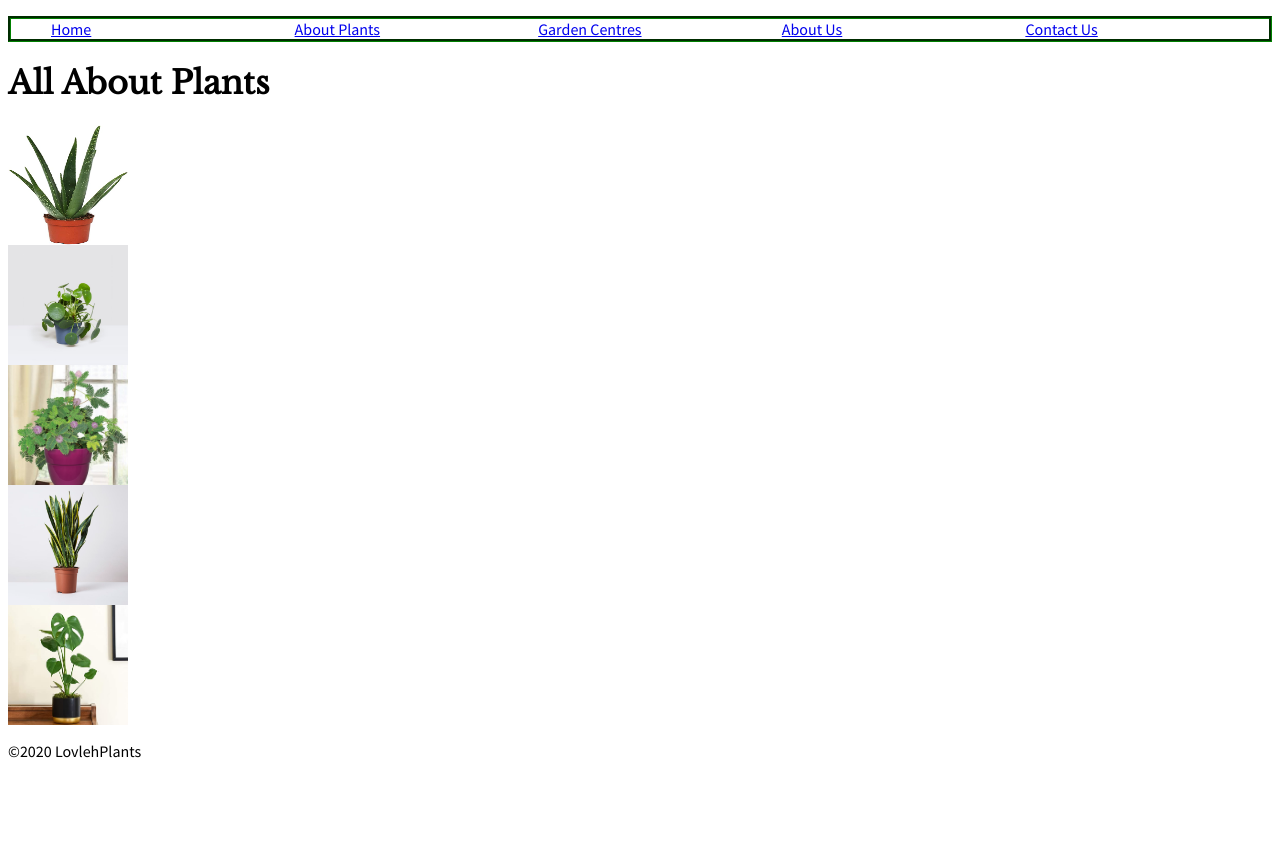
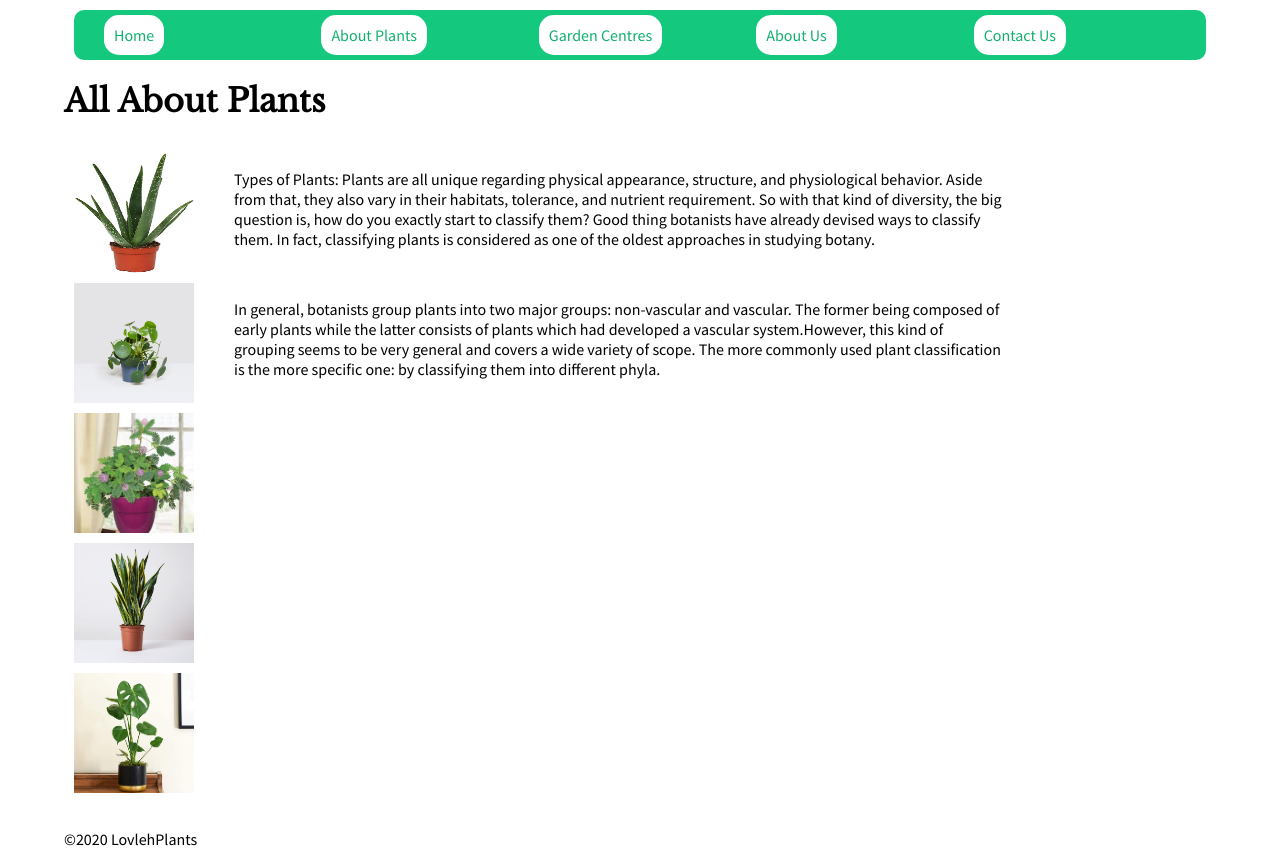
Before and after one commit to carey-andrew/LovlehPlants, a plain HTML site: page plants.html in a window 1280 px wide. Before the commit the page ends 800 px from the top, so only its background shows below. Drawn offline with nearby package versions, Linux system fonts and the light colour scheme.

Commit message:
styled nav bar

```diff
--- a/about.css
+++ b/about.css
@@ -1,3 +1,7 @@
+body {
+    max-width: 90vw;
+    margin: 0 auto;
+}
 h1 {
     font-family: 'Libre Baskerville', serif;
 }
@@ -6,21 +10,36 @@ p {
     font-family: 'Source Sans Pro', sans-serif;
 }
 
+.search {
+    flex: 1;
+    order: 1;
+}
+
+.container > li {
+    flex: 1;
+    /*flex-basis: 100%;*/
+}
+
 .container {
     display: flex;
     flex-wrap: wrap;
-    border-style: groove;
-    border-color: green;
     font-family: 'Source Sans Pro', sans-serif;
     list-style-type: none;
+    margin: 10px;
+    padding: 15px;
+    padding-left: 30px;
+    background-color: #14c97d;
+    border-radius: 10px;
 }
 
-.search {
-    flex: 1;
-    order: 1;
-  }
+a {
+    color: #12b06d;
+    background-color: white;
+    padding: 10px;
+    border-radius: 15px;
+    text-decoration: none;
+}
 
-  .container > li {
-    flex: 1;
-    /*flex-basis: 100%;*/
-  }
+a:hover {
+    cursor: pointer;
+}
--- a/contact.css
+++ b/contact.css
@@ -1,9 +1,13 @@
 body {
-    width: 90%;
+    max-width: 90vw;
     margin: 0 auto;
     display: flex;
     flex-direction: column;
     align-items: center;
+}
+
+header {
+    width: 90vw;
 }
 
 h1 {
@@ -14,24 +18,15 @@ p {
     font-family: 'Source Sans Pro', sans-serif;
 }
 
-.container {
-    display: flex;
-    flex-wrap: wrap;
-    border-style: groove;
-    border-color: green;
-    font-family: 'Source Sans Pro', sans-serif;
-    list-style-type: none;
-}
-
 .search {
     flex: 1;
     order: 1;
-  }
+}
 
-  .container > li {
+.container > li {
     flex: 1;
     /*flex-basis: 100%;*/
-  }
+}
 
 .gmap_canvas {
     border: black solid 2px;
@@ -42,3 +37,27 @@ p {
     flex-direction: column;
     align-items: center;
 }
+
+.container {
+    display: flex;
+    flex-wrap: wrap;
+    font-family: 'Source Sans Pro', sans-serif;
+    list-style-type: none;
+    margin: 10px;
+    padding: 15px;
+    padding-left: 30px;
+    background-color: #14c97d;
+    border-radius: 10px;
+}
+
+a {
+    color: #12b06d;
+    background-color: white;
+    padding: 10px;
+    border-radius: 15px;
+    text-decoration: none;
+}
+
+a:hover {
+    cursor: pointer;
+}
--- a/gardenCentres.css
+++ b/gardenCentres.css
@@ -1,3 +1,8 @@
+body {
+    max-width: 90vw;
+    margin: 0 auto;
+}
+
 h1 {
     font-family: 'Libre Baskerville', serif;
 }
@@ -9,10 +14,25 @@ p {
 .container {
     display: flex;
     flex-wrap: wrap;
-    border-style: groove;
-    border-color: green;
     font-family: 'Source Sans Pro', sans-serif;
     list-style-type: none;
+    margin: 10px;
+    padding: 15px;
+    padding-left: 30px;
+    background-color: #14c97d;
+    border-radius: 10px;
+}
+
+a {
+    color: #12b06d;
+    background-color: white;
+    padding: 10px;
+    border-radius: 15px;
+    text-decoration: none;
+}
+
+a:hover {
+    cursor: pointer;
 }
 
 .search {
--- a/index.css
+++ b/index.css
@@ -1,3 +1,7 @@
+body {
+    max-width: 90vw;
+    margin: 0 auto;
+}
 h1 {
     font-family: 'Libre Baskerville', serif;
 }
@@ -6,21 +10,36 @@ p {
     font-family: 'Source Sans Pro', sans-serif;
 }
 
+.search {
+    flex: 1;
+    order: 1;
+}
+
+.container > li {
+    flex: 1;
+    /*flex-basis: 100%;*/
+}
+
 .container {
     display: flex;
     flex-wrap: wrap;
-    border-style: groove;
-    border-color: green;
     font-family: 'Source Sans Pro', sans-serif;
     list-style-type: none;
+    margin: 10px;
+    padding: 15px;
+    padding-left: 30px;
+    background-color: #14c97d;
+    border-radius: 10px;
 }
 
-.search {
-    flex: 1;
-    order: 1;
-  }
+a {
+    color: #12b06d;
+    background-color: white;
+    padding: 10px;
+    border-radius: 15px;
+    text-decoration: none;
+}
 
-  .container > li {
-    flex: 1;
-    /*flex-basis: 100%;*/
-  }
+a:hover {
+    cursor: pointer;
+}
--- a/plants.css
+++ b/plants.css
@@ -1,10 +1,29 @@
-
+body {
+    max-width: 90vw;
+    margin: 0 auto;
+}
 .image {
     width: 120px;
     height: 120px;
+    margin-bottom: 10px;
 }
 
-  div{
+.grid {
+    display: flex;
+    flex-direction: row;
+}
+
+.images {
+    margin: 10px;
+}
+
+.text {
+    margin: 10px;
+    margin-left: 30px;
+    max-width: 60vw;
+}
+
+div {
     display: flex;
     flex-direction: column;
     align-items: flex-start;
@@ -21,10 +40,25 @@ p {
 .container {
     display: flex;
     flex-wrap: wrap;
-  border-style: groove;
-  border-color: green;
     font-family: 'Source Sans Pro', sans-serif;
     list-style-type: none;
+    margin: 10px;
+    padding: 15px;
+    padding-left: 30px;
+    background-color: #14c97d;
+    border-radius: 10px;
+}
+
+a {
+    color: #12b06d;
+    background-color: white;
+    padding: 10px;
+    border-radius: 15px;
+    text-decoration: none;
+}
+
+a:hover {
+    cursor: pointer;
 }
 
 .search {
--- a/plants.html
+++ b/plants.html
@@ -7,8 +7,10 @@
 
         <link rel="stylesheet" type="text/css" href="plants.css" />
 
-    <link href="https://fonts.googleapis.com/css2?family=Libre+Baskerville&family=Source+Sans+Pro&display=swap" rel="stylesheet">
-
+        <link
+            href="https://fonts.googleapis.com/css2?family=Libre+Baskerville&family=Source+Sans+Pro&display=swap"
+            rel="stylesheet"
+        />
 
         <title>Plants</title>
     </head>
@@ -21,20 +23,64 @@
                 <li><a href="./about.html">About Us</a></li>
                 <li><a href="./contact.html">Contact Us</a></li>
             </ul>
-      <h1>
-        All About Plants
-      </h1>
         </header>
-    <div>
-    <img src="Aloe Vera.jpg" alt="Aloe Vera" class="image" width="50">
-    <img src="Chinese Money.jpg" alt="Chinese Money" class="image" width="50">
-    <img src="Mimosa Sensitive.jpg" alt="Mimosa Sensitive.jpg" class="image" width="50">
-    <img src="Snake Plant.jpg" alt="Snake Plant" class="image" width="50">
-    <img src="Swiss Cheese.jpg" alt="Swiss Cheese" class="image" width="50">
+        <h1>All About Plants</h1>
+        <div class="grid">
+            <div class="images">
+                <img
+                    src="Aloe Vera.jpg"
+                    alt="Aloe Vera"
+                    class="image"
+                    width="50"
+                />
+                <img
+                    src="Chinese Money.jpg"
+                    alt="Chinese Money"
+                    class="image"
+                    width="50"
+                />
+                <img
+                    src="Mimosa Sensitive.jpg"
+                    alt="Mimosa Sensitive.jpg"
+                    class="image"
+                    width="50"
+                />
+                <img
+                    src="Snake Plant.jpg"
+                    alt="Snake Plant"
+                    class="image"
+                    width="50"
+                />
+                <img
+                    src="Swiss Cheese.jpg"
+                    alt="Swiss Cheese"
+                    class="image"
+                    width="50"
+                />
             </div>
-  </header>
-
-
+            <div class="text">
+                <p>
+                    Types of Plants: Plants are all unique regarding physical
+                    appearance, structure, and physiological behavior. Aside
+                    from that, they also vary in their habitats, tolerance, and
+                    nutrient requirement. So with that kind of diversity, the
+                    big question is, how do you exactly start to classify them?
+                    Good thing botanists have already devised ways to classify
+                    them. In fact, classifying plants is considered as one of
+                    the oldest approaches in studying botany.
+                </p>
+                <br />
+                <p>
+                    In general, botanists group plants into two major groups:
+                    non-vascular and vascular. The former being composed of
+                    early plants while the latter consists of plants which had
+                    developed a vascular system.However, this kind of grouping
+                    seems to be very general and covers a wide variety of scope.
+                    The more commonly used plant classification is the more
+                    specific one: by classifying them into different phyla.
+                </p>
+            </div>
+        </div>
 
         <footer>
             <p>©2020 LovlehPlants</p>
```
Also changed, not shown: about.html (+23 -4 lines), contact.html (+1 -1 lines), index.html (+34 -11 lines), images/love-house-plants-concept-illustration-plant-lover-image-love-house-plants-concept-illustration-plant-lover-image-181629340.jpg (added). Lines whose indentation alone changed are shown as unchanged.
